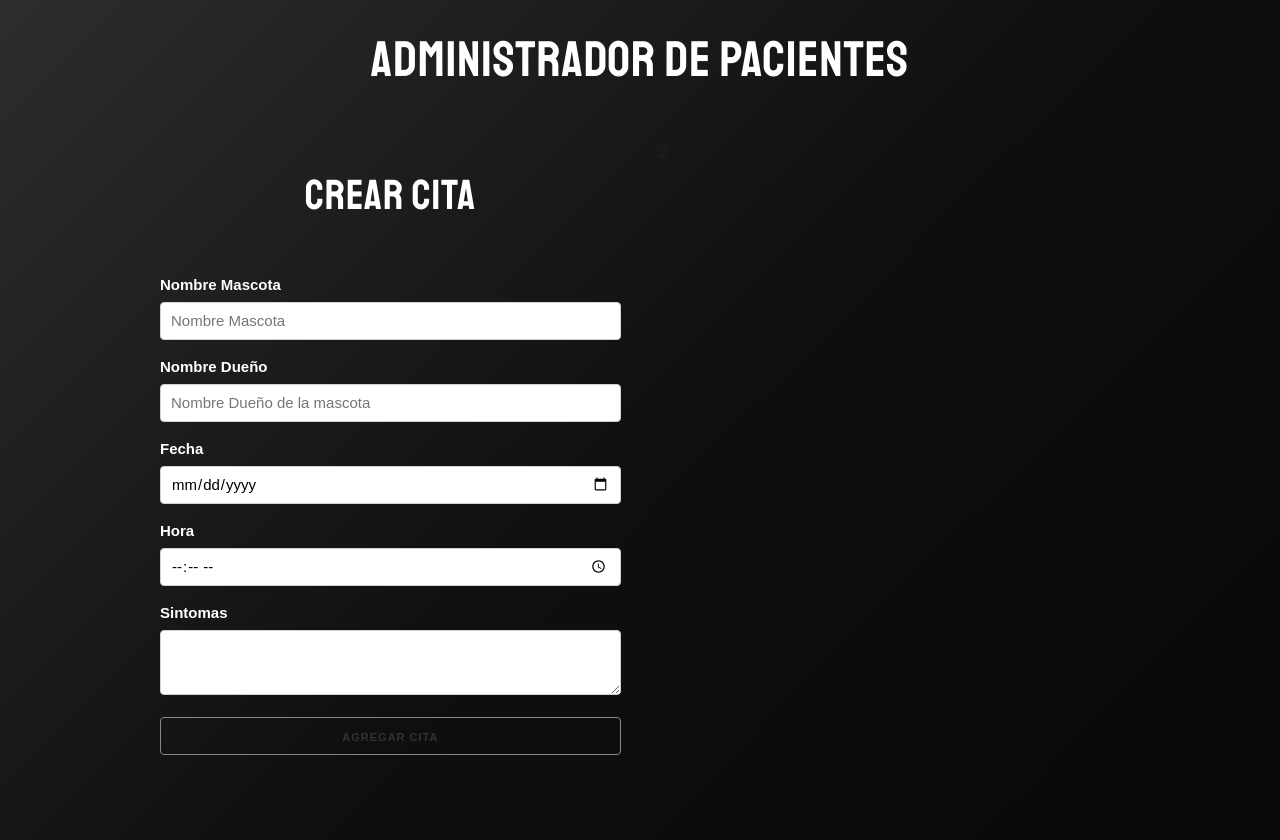
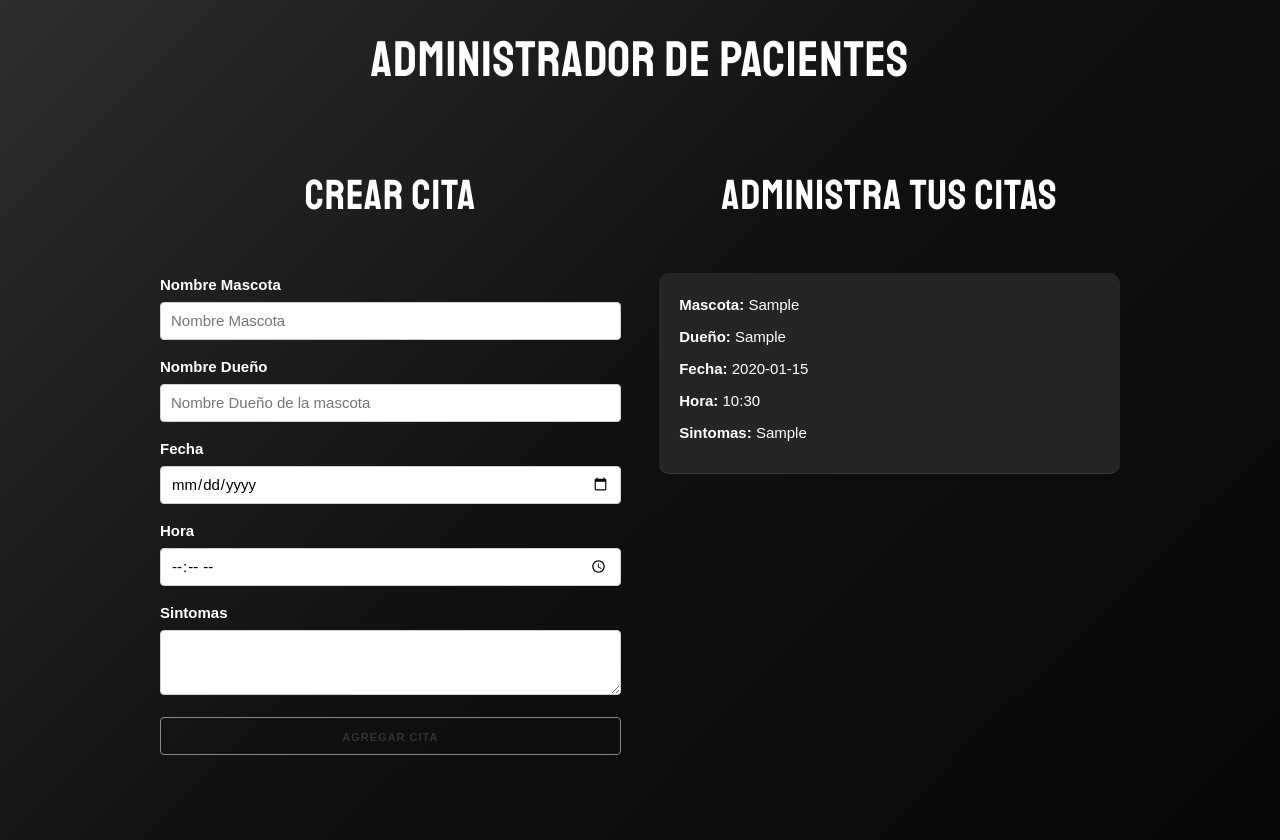
Before and after one commit to JeralPineda/React-citas, a React (Create React App) app: page / in a window 1280 px wide. Both pictures are taken after typing "Sample", "Sample", "2020-01-15", "10:30", "Sample" into the empty fields and a click on the button "AGREGAR CITA". Built offline with nearby package versions, Linux system fonts and the light colour scheme.

Commit message:
Mostrando las citas

```diff
--- a/src/App.js
+++ b/src/App.js
@@ -1,5 +1,7 @@
 import { useState } from 'react';
 import { Formulario } from './components/Formulario';
+
+import { Cita } from './components/Cita';
 
 function App() {
    const [citas, guardarCitas] = useState([]);
@@ -19,7 +21,13 @@ function App() {
                   <Formulario crearCita={crearCita} />
                </div>
 
-               <div className='one-half column'>2</div>
+               <div className='one-half column'>
+                  <h2>Administra tus citas</h2>
+
+                  {citas.map((cita) => (
+                     <Cita key={cita.id} cita={cita} />
+                  ))}
+               </div>
             </div>
          </div>
       </>
--- /dev/null
+++ b/src/components/Cita.js
@@ -0,0 +1,23 @@
+import React from 'react';
+
+export const Cita = ({ cita }) => {
+   return (
+      <div className='cita'>
+         <p>
+            Mascota: <span>{cita.mascota}</span>
+         </p>
+         <p>
+            Dueño: <span>{cita.propietario}</span>
+         </p>
+         <p>
+            Fecha: <span>{cita.fecha}</span>
+         </p>
+         <p>
+            Hora: <span>{cita.hora}</span>
+         </p>
+         <p>
+            Sintomas: <span>{cita.sintomas}</span>
+         </p>
+      </div>
+   );
+};
--- a/src/index.css
+++ b/src/index.css
@@ -55,9 +55,15 @@ input[type='time'] {
 
 .cita {
    padding: 2rem;
-   background: white;
-   border-bottom: 1px solid #e1e1e1;
-   color: black;
+   background: rgb(37, 37, 37);
+   border-bottom: 1px solid #383838;
+   color: #fff;
+   transition: all 0.2s ease-in-out;
+   margin-bottom: 0.5px;
+}
+
+.cita:hover {
+   transform: scale(1.01);
 }
 
 .cita p {
```
